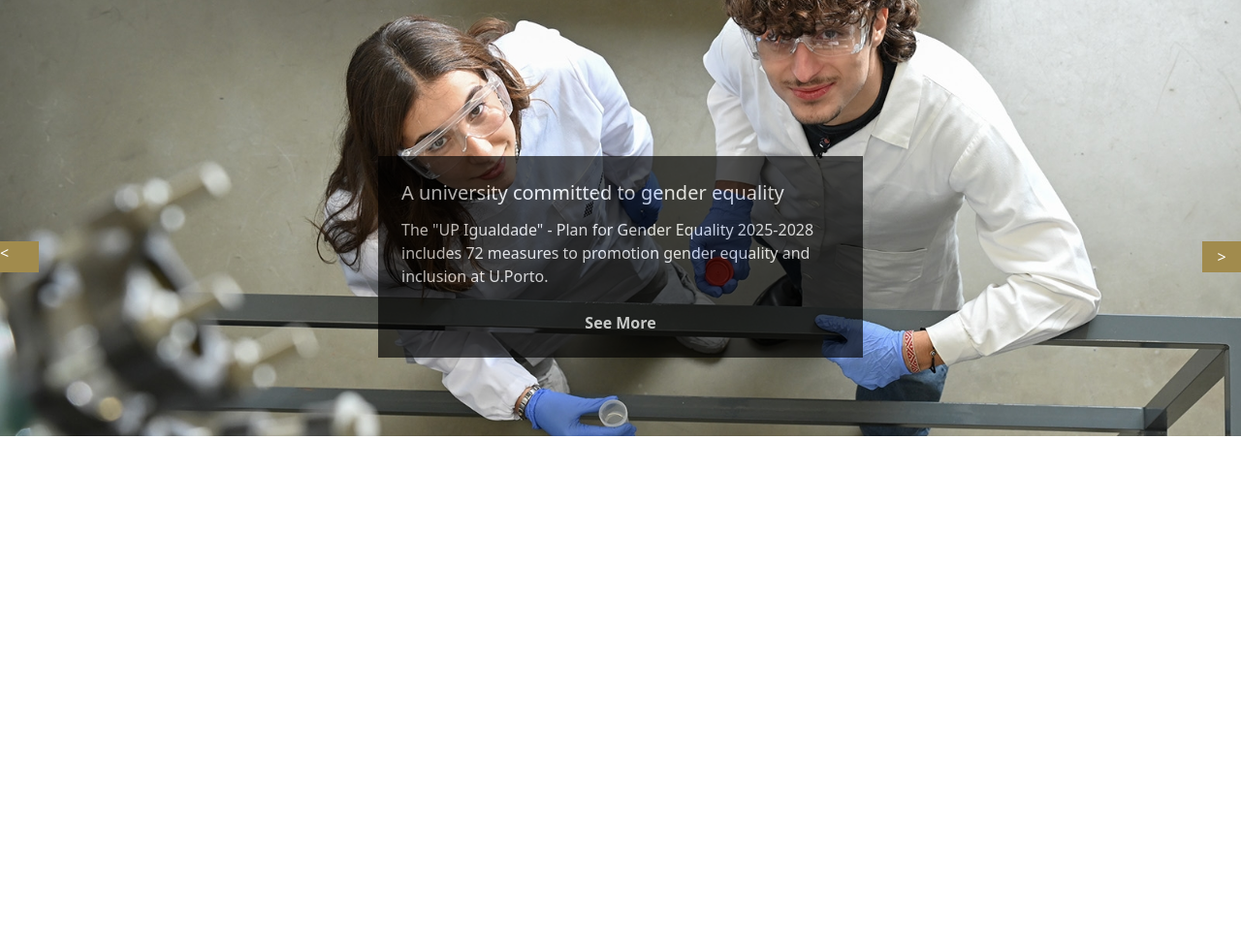
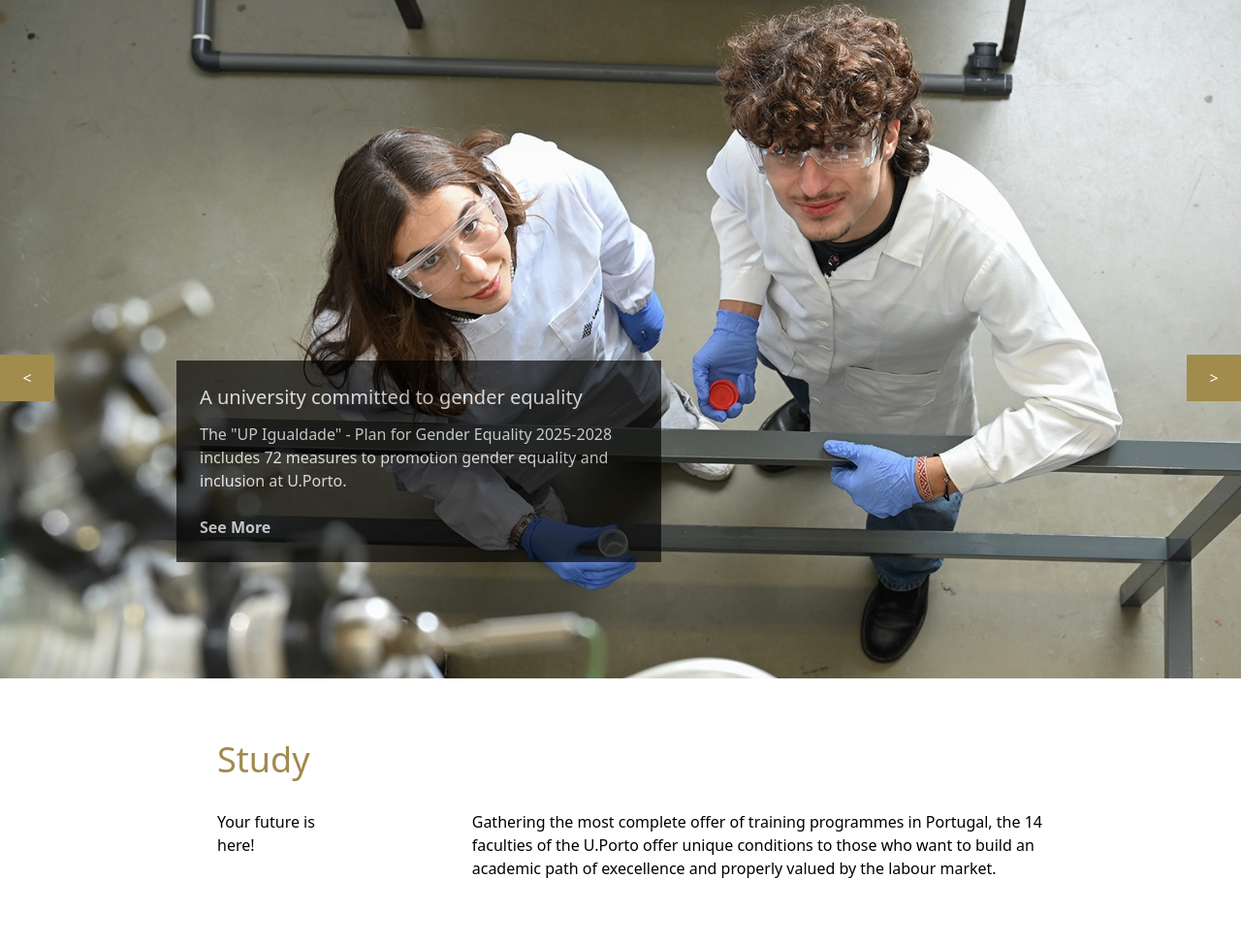
Before and after one commit to JamesJokDutAkuei/tailwindWebClone, a website: page src/index.html in a window 1280 px wide. Shown: the whole page at 97% size. Before the commit the page ends 800 px from the top, so only its background shows below. Drawn offline with Linux system fonts and the light colour scheme.

Commit message:
reponsive approach

```diff
--- a/src/index.html
+++ b/src/index.html
@@ -7,18 +7,25 @@
     <title>Document</title>
 </head>
 <body>
-    <div class="h-[450px] bg-[url('../images/doctors.jpeg')] bg-center bg-no-repeat bg-cover">
+    <div class="h-[700px] bg-[url('../images/doctors.jpeg')] bg-center bg-no-repeat bg-cover">
         <div class="h-full flex justify-center items-center">
             <div class='w-full mt-20 h-full flex items-center justify-between'>
-                <button class='bg-[#A18B4D] h-8 w-10 flex align-between text-white'><</button>
-                <div class=" bg-black md:mt[500px] opacity-65 p-6 lg:max-w-[500px] flex flex-col">
+                <button class='text-center gap-5 bg-[#A18B4D] h-12 w-14 flex justify-center items-center text-white'><</button>
+                <div class="relative top-[206px] sm:top-[217px] lg:top-[86px] lg:right-80 lg:ml-56 bg-black opacity-65 p-6 max-w-full sm:max-w-fit lg:max-w-[500px] flex flex-col justify-start">
                     <h3 class="text-white text-xl pb-3">A university committed to gender equality</h3>
                     <p class="text-white pb-6 flex place-self-end">The "UP Igualdade" - Plan for Gender Equality 2025-2028 includes 72 measures to promotion gender equality and inclusion at U.Porto.</p>
-                    <button class="text-white"><strong>See More</strong></button>
+                    <button class="text-white flext text-start"><strong>See More</strong></button>
                 </div>
-                <button class='bg-[#A18B4D] h-8 w-10 text-white'>></button>
+                <button class='items-center gap-5 justify-center bg-[#A18B4D] h-12 w-14 text-white'>></button>
             </div>
         </div>
     </div>
+    <div class="lg:ml-56 ml-4 sm:ml-4 max-w-full">
+        <h1 class="text-[#A18A4D] font-light text-4xl mt-16 mb-8">Study</h1>
+        <div class="lg:flex lg:max-w-[900px] gap-36">
+            <h3 class="mb-8 w-80">Your future is here!</h3>
+            <p class="mb-16">Gathering the most complete offer of training programmes in Portugal, the 14 faculties of the U.Porto offer unique conditions to those who want to build an academic path of execellence and properly valued by the labour market.</p>
+        </div class=>
+    </div>
 </body>
 </html>
```
Also changed, not shown: src/output.css.
